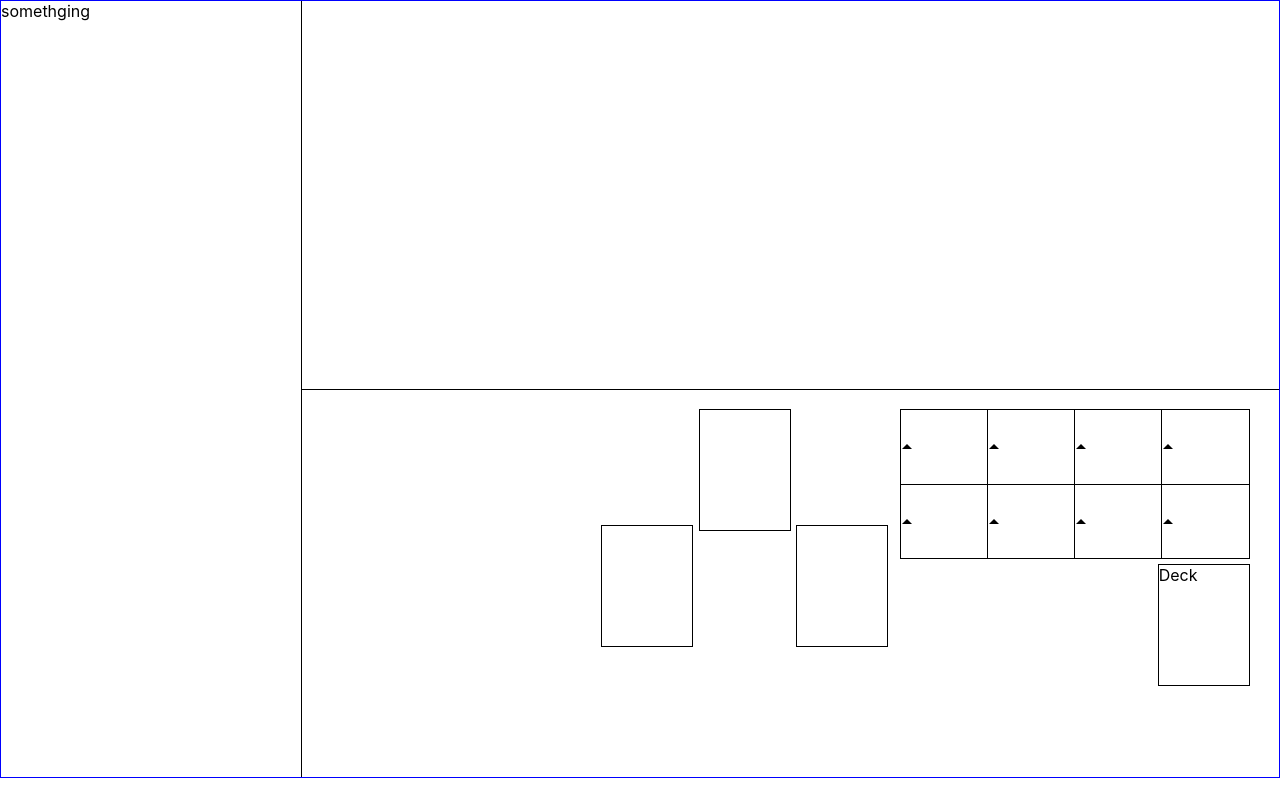
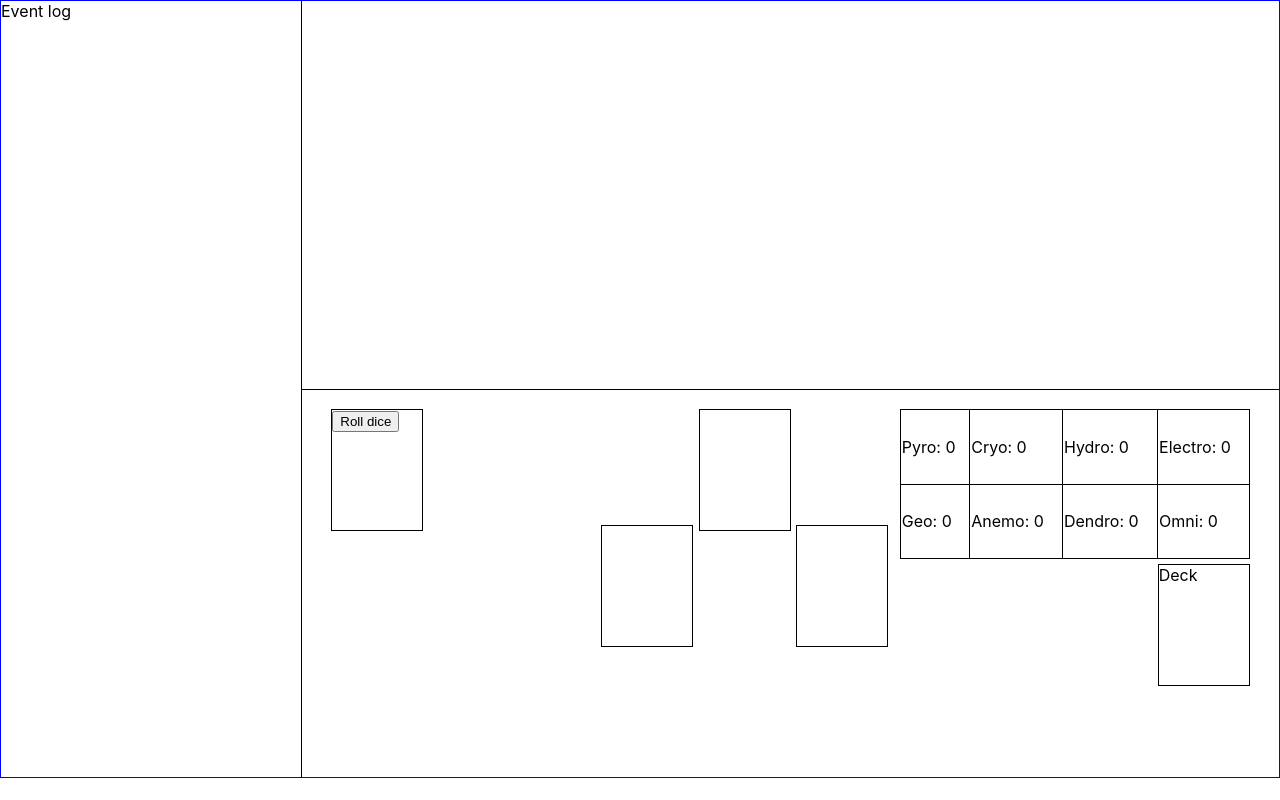
Before and after one commit to chinhodado/genshin_tcg, a React (Create React App) app: page / in a window 1280 px wide. Built offline with nearby package versions, Linux system fonts and the light colour scheme.

Commit message:
Add rolling dice

```diff
--- a/src/App.css
+++ b/src/App.css
@@ -125,10 +125,11 @@ html, body, #root {
   position: absolute;
 }
 
-.dice {
-  width: 0;
-  height: 0;
-  border-left: 5px solid transparent;
-  border-right: 5px solid transparent;
-  border-bottom: 5px solid black;
+#action-box-1 {
+  border: 1px solid black;
+  left: 3%;
+  top: 5%;
+  width: 90px;
+  height: 120px;
+  position: absolute;
 }
--- a/src/App.tsx
+++ b/src/App.tsx
@@ -1,10 +1,26 @@
-import React from 'react';
+import React, {useCallback, useState} from 'react';
 import './App.css';
+import {ElementType} from "./Enum";
 
 function App() {
+  let [state, setState] = useState({
+    dices: [[0,0,0,0,0,0,0,0]]
+  });
+
+  let rollDiceCallback = useCallback((e: React.MouseEvent) => {
+    let newDices = rollDice(state.dices[0]);
+    setState(prevState => {
+      return {
+        ...prevState,
+        dices: [newDices]
+      }
+    })
+  }, [state.dices]);
+
+  let playerDices = state.dices[0];
   return (
     <div id="main-container">
-      <div id="left-panel">somethging</div>
+      <div id="left-panel">Event log</div>
       <div id="right-panel">
         <div id="top-field"></div>
         <div id="bottom-field">
@@ -14,24 +30,39 @@ function App() {
           <div id="dice-1">
             <table id="dice-table-1">
               <tr>
-                <td><div id="dice1-1" className="dice"></div></td>
-                <td><div id="dice2-1" className="dice"></div></td>
-                <td><div id="dice3-1" className="dice"></div></td>
-                <td><div id="dice4-1" className="dice"></div></td>
+                <td><div id="dice-pyro-1" className="dice">Pyro: {playerDices[ElementType.Pyro]}</div></td>
+                <td><div id="dice-cryo-1" className="dice">Cryo: {playerDices[ElementType.Cryo]}</div></td>
+                <td><div id="dice-hydro-1" className="dice">Hydro: {playerDices[ElementType.Hydro]}</div></td>
+                <td><div id="dice-electro-1" className="dice">Electro: {playerDices[ElementType.Electro]}</div></td>
               </tr>
               <tr>
-                <td><div id="dice5-1" className="dice"></div></td>
-                <td><div id="dice6-1" className="dice"></div></td>
-                <td><div id="dice7-1" className="dice"></div></td>
-                <td><div id="dice8-1" className="dice"></div></td>
+                <td><div id="dice-geo-1" className="dice">Geo: {playerDices[ElementType.Geo]}</div></td>
+                <td><div id="dice-anemo-1" className="dice">Anemo: {playerDices[ElementType.Anemo]}</div></td>
+                <td><div id="dice-dendro-1" className="dice">Dendro: {playerDices[ElementType.Dendro]}</div></td>
+                <td><div id="dice-omni-1" className="dice">Omni: {playerDices[ElementType.Omni]}</div></td>
               </tr>
             </table>
           </div>
           <div id="deck-1">Deck</div>
+          <div id="action-box-1">
+            <input type="button" value="Roll dice" onClick={rollDiceCallback}/>
+          </div>
         </div>
       </div>
     </div>
   );
 }
 
+function rollDice(current: number[]) {
+  let arr = [0, 0, 0, 0, 0, 0, 0, 0];
+  for (let i = 0; i < arr.length; i++) {
+    let elem = randomIntFromInterval(0, 7);
+    arr[elem]++
+  }
+  return arr;
+}
+
+function randomIntFromInterval(min: number, max: number) { // min and max included
+  return Math.floor(Math.random() * (max - min + 1) + min)
+}
 export default App;
--- /dev/null
+++ b/src/Enum.ts
@@ -0,0 +1,10 @@
+export enum ElementType {
+  Pyro,
+  Cryo,
+  Hydro,
+  Electro,
+  Geo,
+  Anemo,
+  Dendro,
+  Omni
+}
```
